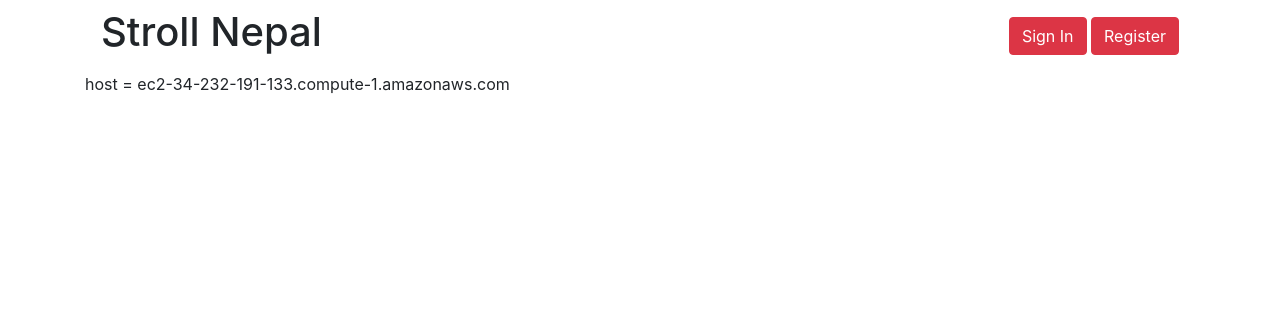
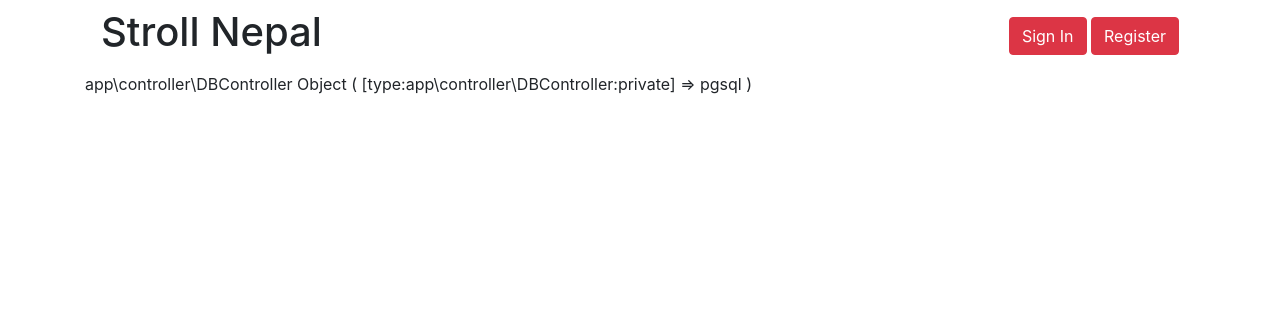
Before and after one commit to digantshrestha/stroll-nepal, a PHP site: page / in a window 1280 px wide. Shown: the top 332 px of the page. Run offline with PHP 8.4, Linux system fonts and the light colour scheme; some libraries are stand-ins or nearby versions.

Commit message:
trying to fix a bug4

```diff
--- a/app/db/PgsqlDB.php
+++ b/app/db/PgsqlDB.php
@@ -11,8 +11,6 @@ class PgsqlDB implements DBInterface{
         $dbname         = "dbname = dfjh9no7ssbsji";
         $credentials    = "user = zytskhdptazbhi password = 617cf0da88c717176c1b4f29327de9d0ebd84d2c73c6ab7e87cb94d38a34ee28";
 
-        echo $host;
-        die();
         $this->conn = pg_connect("$host $port $dbname $credentials");
     }
 
--- a/index.php
+++ b/index.php
@@ -9,6 +9,9 @@ spl_autoload_register(function($classname){
 use app\controller\DBController;
 
 $controller = new DBController('pgsql');
+
+print_r($controller);
+die();
 
 $result = $controller->getData();
 // print_r($result);
```
